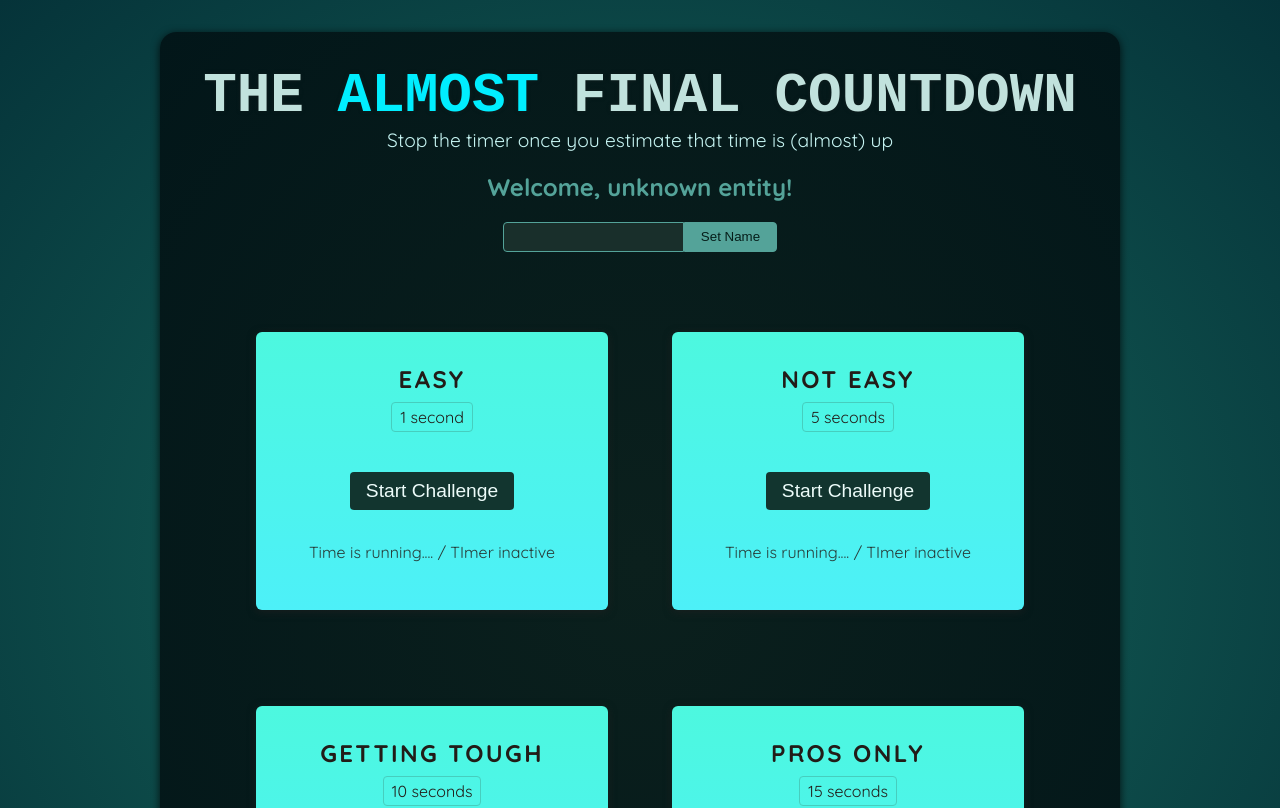
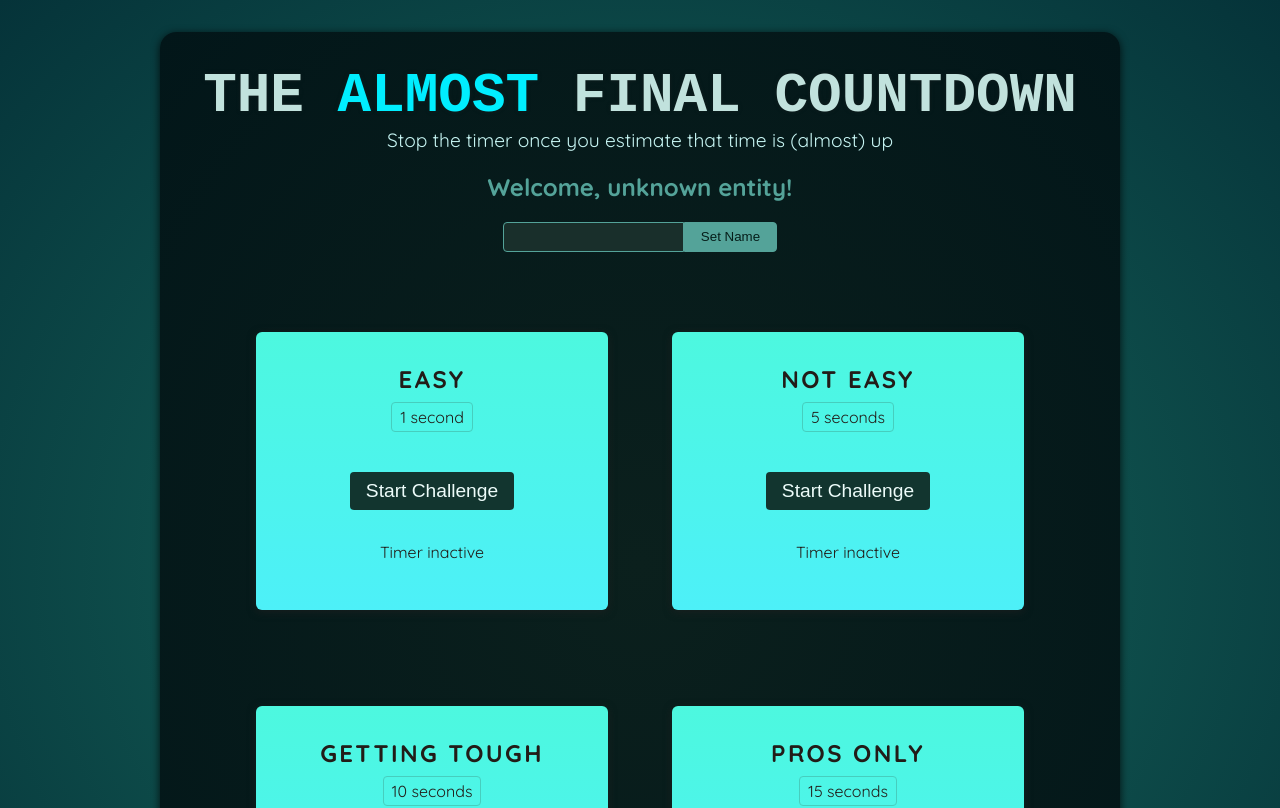
Before and after one commit to bubsworth/05-react-working-with-refs-portals, a React (Vite) app: page / in a window 1280 px wide. Shown: the top 808 px of the page. Built offline with nearby package versions, Linux system fonts and the light colour scheme; a web font is replaced by a local one.

Commit message:
Setting Timers & Managing State

```diff
--- a/src/components/TImerChallenge.jsx
+++ b/src/components/TImerChallenge.jsx
@@ -1,14 +1,34 @@
+import { useState } from "react";
+
 export default function TimerChallenge({ title, targetTime }) {
+  const [timerStarted, setTimerStarted] = useState(false);
+  const [timerExpired, setTimerExpired] = useState(false);
+
+  function handleStart() {
+    setTimeout(() => {
+      setTimerExpired(true);
+    }, targetTime * 1000);
+
+    setTimerStarted(true);
+  }
+
+  function handleStop() {}
+
   return (
     <section className="challenge">
       <h2>{title}</h2>
+      {timerExpired && <p>You lost!</p>}
       <p className="challenge-time">
         {targetTime} second{targetTime > 1 ? "s" : ""}
       </p>
       <p>
-        <button>Start Challenge</button>
+        <button onClick={handleStart}>
+          {timerStarted ? "Stop" : "Start"} Challenge
+        </button>
       </p>
-      <p className="active">Time is running.... / TImer inactive</p>
+      <p className={timerStarted ? "active" : undefined}>
+        {timerStarted ? "Time is running.." : "Timer inactive"}
+      </p>
     </section>
   );
 }
```
